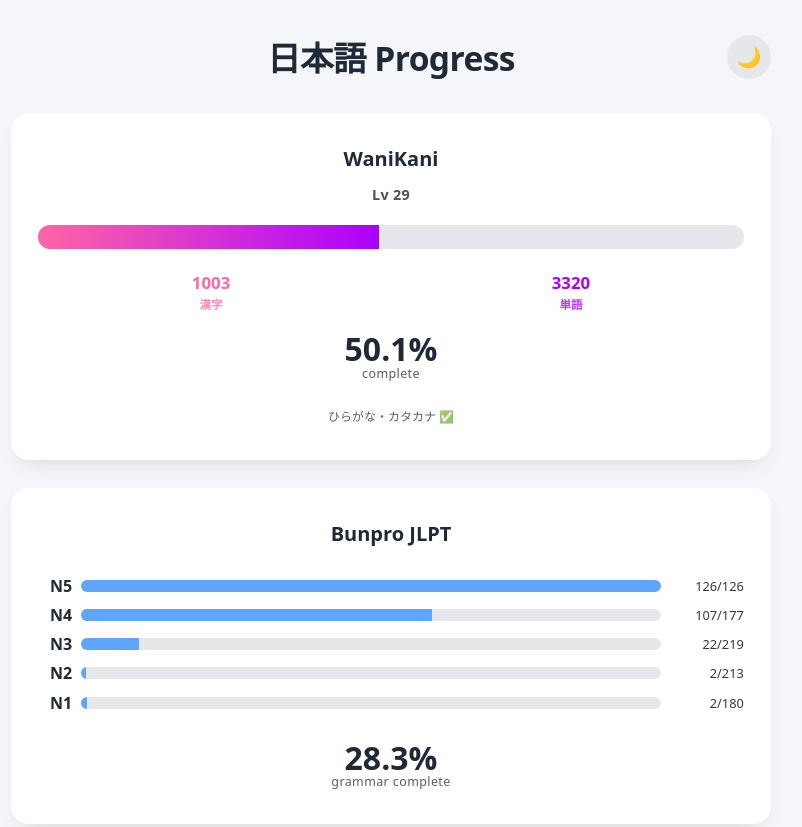
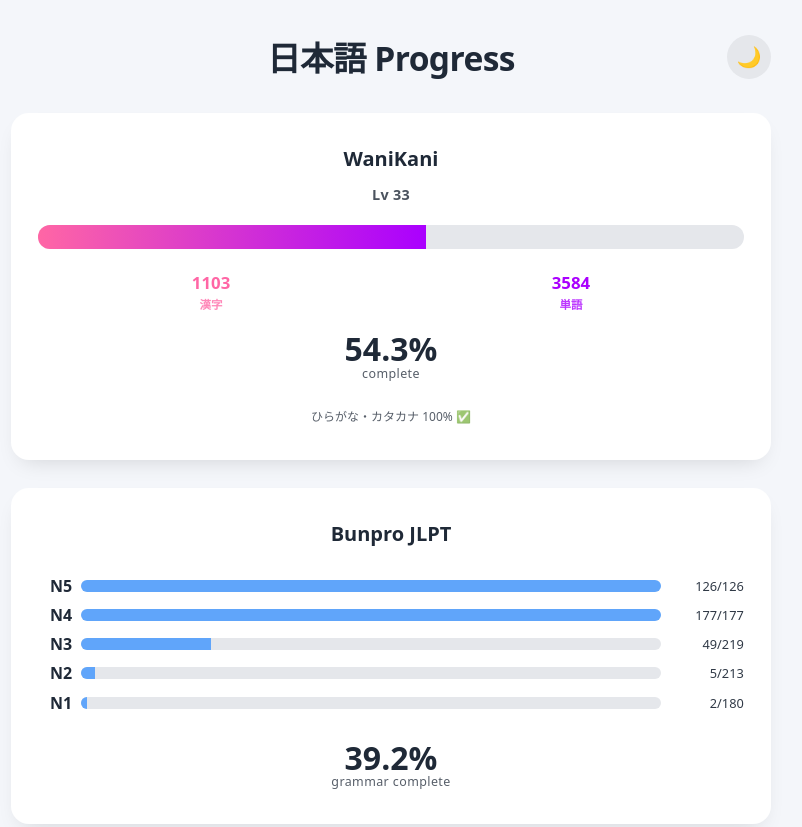
Before and after one commit to slowpokelu/jp-dashboard, a plain HTML site: page index.html in a window 1280 px wide. Shown: the top 827 px of the page, without its empty margins (249-1051 px from the left). Drawn offline with Linux system fonts and the light colour scheme.

Commit message:
Add files via upload

```diff
--- a/index.html
+++ b/index.html
@@ -53,14 +53,14 @@ small{font-size:.72rem;opacity:.78;margin-top:.12rem;}
   <!-- WaniKani Card stretched -->
   <div class="card full" style="grid-column:1 / -1;">
     <h2>WaniKani</h2>
-    <div class="level" id="wkLevel">Lv 29</div>
+    <div class="level" id="wkLevel">Lv 33</div>
     <div class="progress-track"><div class="fill wk-fill" id="wkBar"></div></div>
     <div class="counts">
-      <span class="kanji">1003<small>漢字</small></span>
-      <span class="vocab">3320<small>単語</small></span>
+      <span class="kanji">1103<small>漢字</small></span>
+      <span class="vocab">3584<small>単語</small></span>
     </div>
     <div class="percent-box"><div class="percent-num" id="wkPct">--%</div><div class="percent-label">complete</div></div>
-    <div class="note">ひらがな・カタカナ ✅</div>
+    <div class="note">ひらがな・カタカナ 100% ✅</div>
   </div>
 
   <!-- Bunpro Card -->
@@ -78,10 +78,10 @@ small{font-size:.72rem;opacity:.78;margin-top:.12rem;}
 </section>
 
 <script>
-const LEVEL=29;
-const KANJI=1003;const VOCAB=3320;
+const LEVEL=33;
+const KANJI=1103;const VOCAB=3584;
 const TK=2074;const TV=6553;
-const bunpro=[{l:'N5',d:126,t:126},{l:'N4',d:107,t:177},{l:'N3',d:22,t:219},{l:'N2',d:2,t:213},{l:'N1',d:2,t:180}];
+const bunpro=[{l:'N5',d:126,t:126},{l:'N4',d:177,t:177},{l:'N3',d:49,t:219},{l:'N2',d:5,t:213},{l:'N1',d:2,t:180}];
 // WK
 wkBar.style.width=((LEVEL/60)*100).toFixed(2)+'%';
 wkPct.textContent=(((KANJI+VOCAB)/(TK+TV))*100).toFixed(1)+'%';
```
